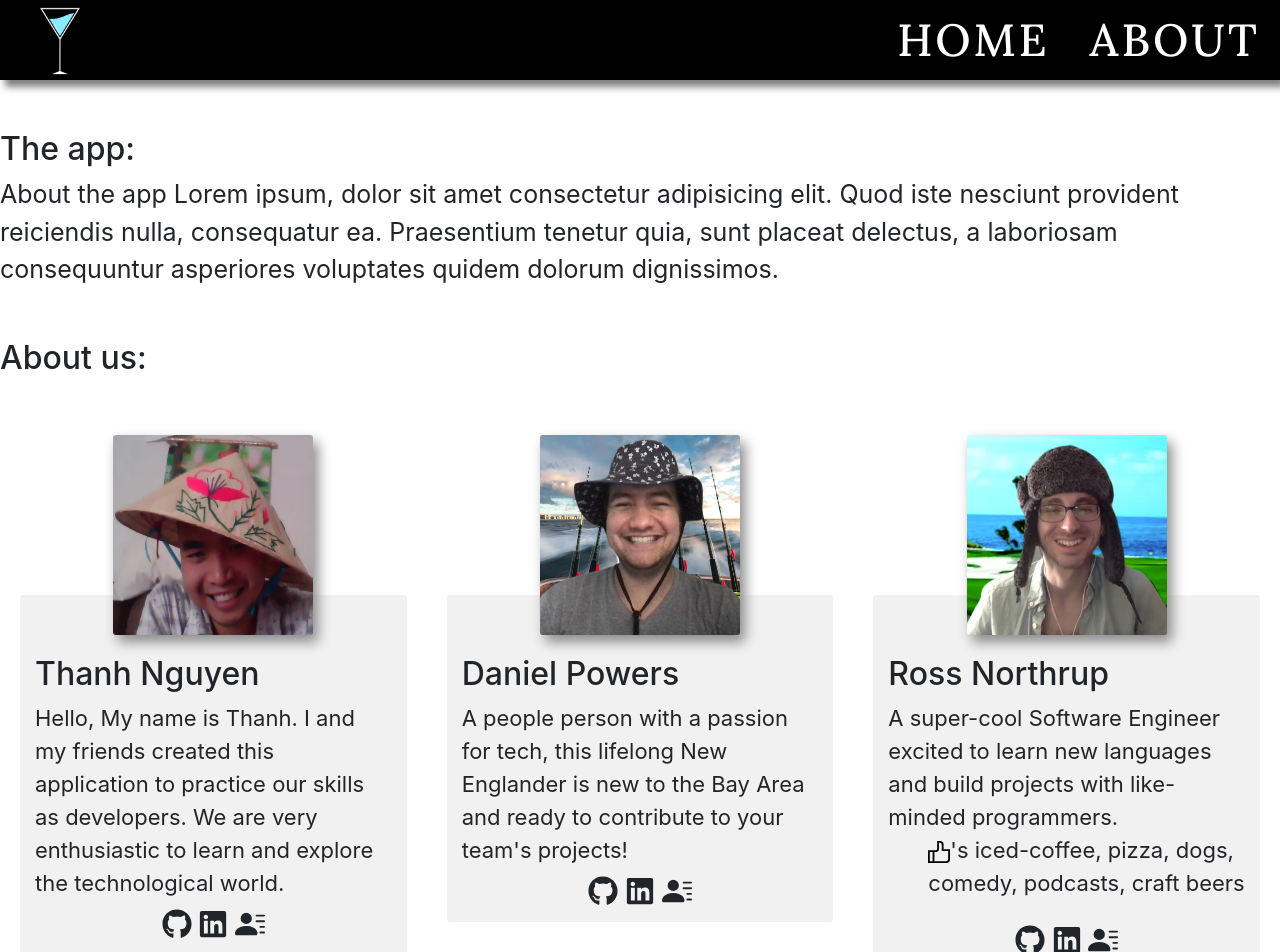
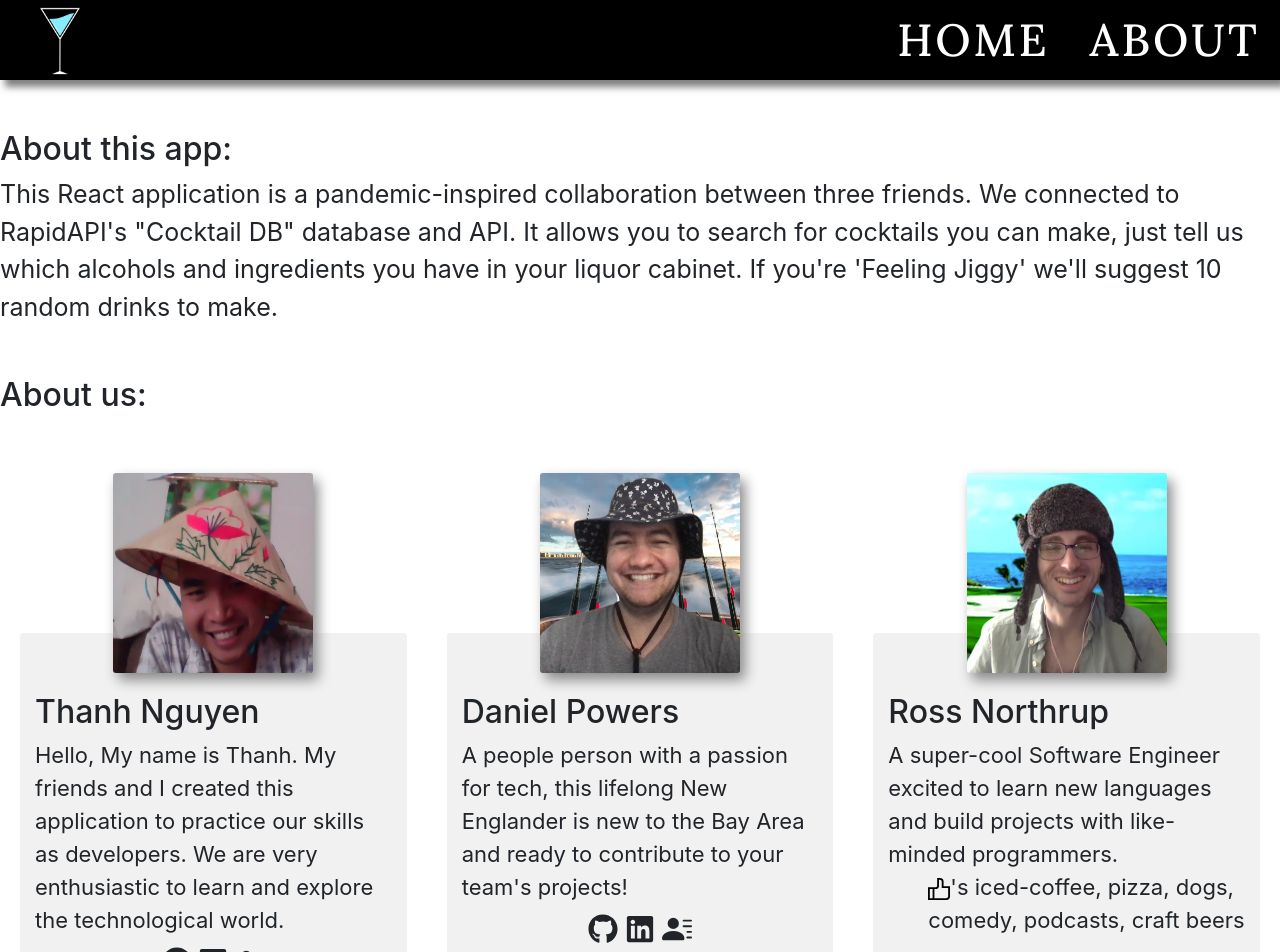
Before and after one commit to ParliamentOfOwls4/client, a React (Create React App) app: page /about in a window 1280 px wide. Shown: the top 952 px of the page. Built offline with nearby package versions, Linux system fonts and the light colour scheme; a web font is replaced by a local one.

Commit message:
Add description of app on about page

```diff
--- a/src/Components/Pages/About.js
+++ b/src/Components/Pages/About.js
@@ -10,12 +10,9 @@ import Thanh from '../../assets/Thanh2.png';
 const About = () => {
   return (
     <div className='about-container'>
-      <h2>The app:</h2>
+      <h2>About this app:</h2>
       <div className='about-app'>
-        About the app Lorem ipsum, dolor sit amet consectetur adipisicing elit.
-        Quod iste nesciunt provident reiciendis nulla, consequatur ea.
-        Praesentium tenetur quia, sunt placeat delectus, a laboriosam
-        consequuntur asperiores voluptates quidem dolorum dignissimos.
+      This React application is a pandemic-inspired collaboration between three friends. We connected to RapidAPI's "Cocktail DB" database and API. It allows you to search for cocktails you can make, just tell us which alcohols and ingredients you have in your liquor cabinet. If you're 'Feeling Jiggy' we'll suggest 10 random drinks to make.
       </div>
 
       <h2>About us:</h2>
@@ -26,7 +23,7 @@ const About = () => {
           </div>
           <div className='bio'>
             <h2>Thanh Nguyen</h2>
-            Hello, My name is Thanh. I and my friends created this application
+            Hello, My name is Thanh. My friends and I created this application
             to practice our skills as developers. We are very enthusiastic to
             learn and explore the technological world.
             <div className='about-icons'>
```
